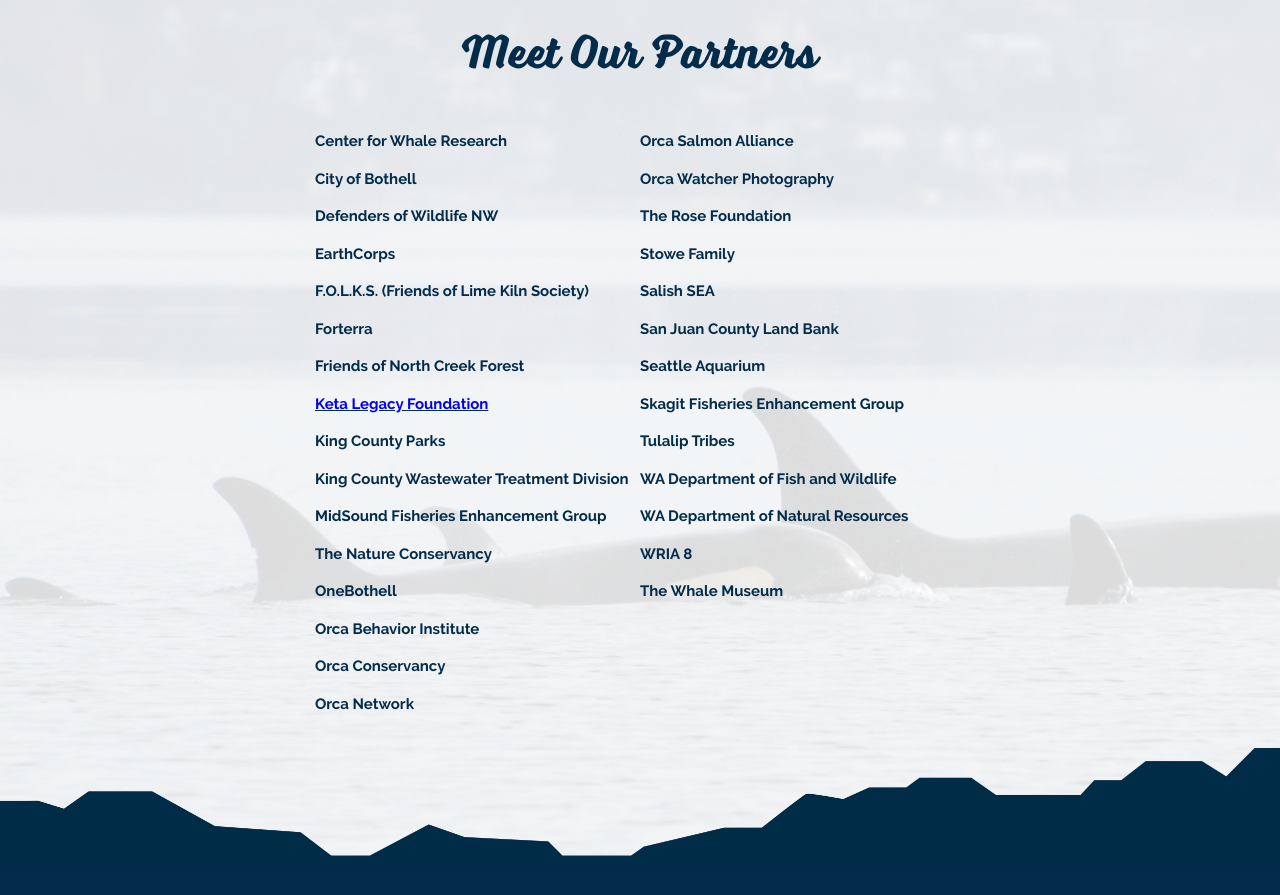
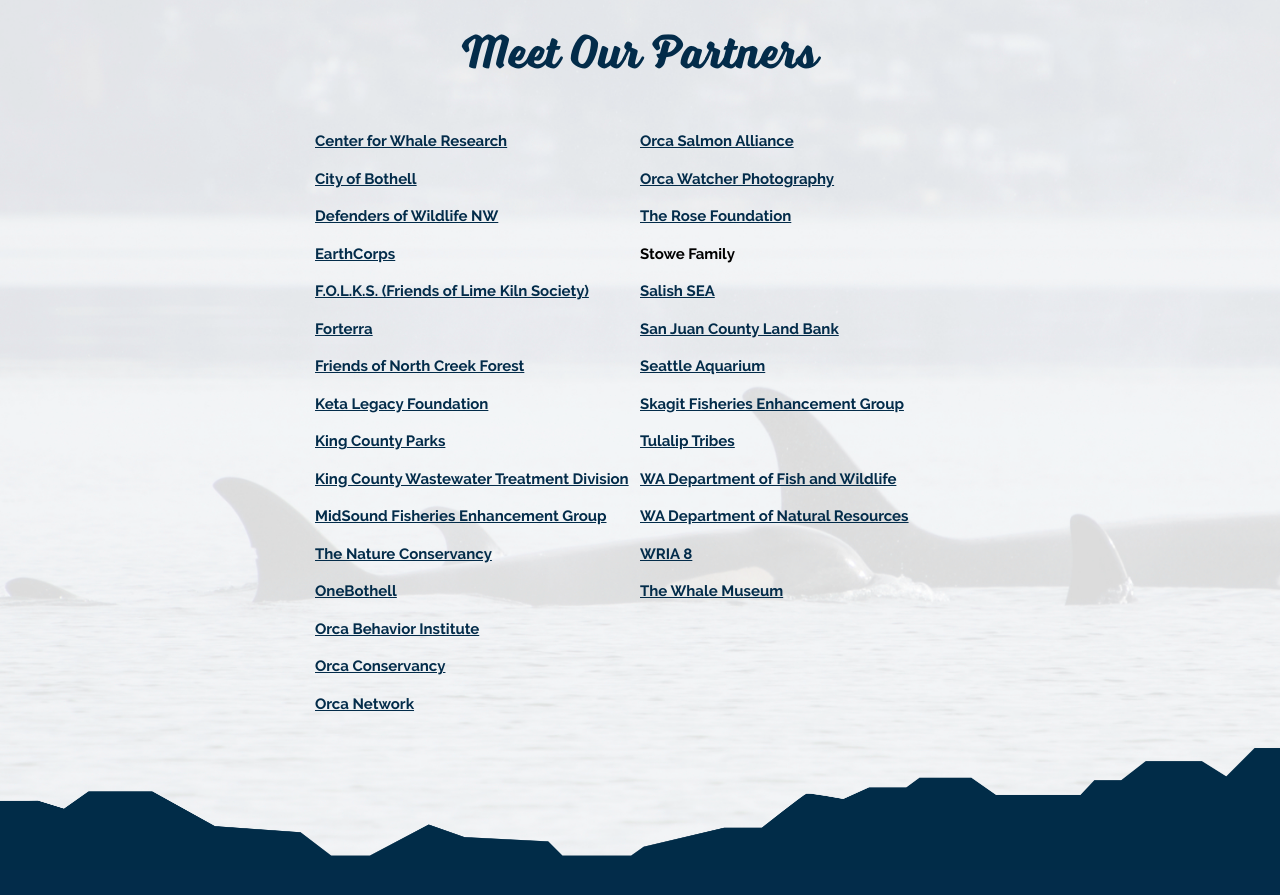
Before and after one commit to jeffbrowndev/whale-scout, a Next.js app: page /team in a window 1280 px wide. Shown: the part 8680-9575 px from the top of the page. Built offline with nearby package versions, Linux system fonts and the light colour scheme.

Commit message:
Adds links

```diff
--- a/pages/team.js
+++ b/pages/team.js
@@ -177,41 +177,41 @@
       <div className={styles.line} />
       <div className={styles.supporters}>
         <ul>
-          <li>Center for Whale Research</li>
-          <li>City of Bothell</li>
-          <li>Defenders of Wildlife NW</li>
-          <li>EarthCorps</li>
-          <li>F.O.L.K.S. (Friends of Lime Kiln Society)</li>
-          <li>Forterra</li>
-          <li>Friends of North Creek Forest</li>
-          <li><Link href={"https://ketalegacy.org/"} target='_blank'>Keta Legacy Foundation</Link></li>
+          <li><Link className={styles.supporter_link} href={"https://www.whaleresearch.com/"} target='_blank'>Center for Whale Research</Link></li>
+          <li><Link className={styles.supporter_link} href={"https://www.bothellwa.gov/"} target='_blank'>City of Bothell</Link></li>
+          <li><Link className={styles.supporter_link} href={"https://defenders.org/"} target='_blank'>Defenders of Wildlife NW</Link></li>
+          <li><Link className={styles.supporter_link} href={"https://www.earthcorps.org/"} target='_blank'>EarthCorps</Link></li>
+          <li><Link className={styles.supporter_link} href={"https://folkssji.org/"} target='_blank'>F.O.L.K.S. (Friends of Lime Kiln Society)</Link></li>
+          <li><Link className={styles.supporter_link} href={"https://forterra.org/"} target='_blank'>Forterra</Link></li>
+          <li><Link className={styles.supporter_link} href={"https://www.friendsnorthcreekforest.org/"} target='_blank'>Friends of North Creek Forest</Link></li>
+          <li><Link className={styles.supporter_link} href={"https://ketalegacy.org/"} target='_blank'>Keta Legacy Foundation</Link></li>
         </ul>
         <ul>
-          <li>King County Parks</li>
-          <li>King County Wastewater Treatment Division</li>
-          <li>MidSound Fisheries Enhancement Group</li>
-          <li>The Nature Conservancy</li>
-          <li>OneBothell</li>
-          <li>Orca Behavior Institute</li>
-          <li>Orca Conservancy</li>
-          <li>Orca Network</li>
+          <li><Link className={styles.supporter_link} href={"https://kingcounty.gov/en/dept/dnrp/nature-recreation/parks-recreation/king-county-parks"} target='_blank'>King County Parks</Link></li>
+          <li><Link className={styles.supporter_link} href={"https://kingcounty.gov/en/dept/dnrp/waste-services/wastewater-treatment/about"} target='_blank'>King County Wastewater Treatment Division</Link></li>
+          <li><Link className={styles.supporter_link} href={"https://www.midsoundfisheries.org/"} target='_blank'>MidSound Fisheries Enhancement Group</Link></li>
+          <li><Link className={styles.supporter_link} href={"https://www.nature.org/en-us/about-us/where-we-work/united-states/washington/"} target='_blank'>The Nature Conservancy</Link></li>
+          <li><Link className={styles.supporter_link} href={"https://onebothell.org/"} target='_blank'>OneBothell</Link></li>
+          <li><Link className={styles.supporter_link} href={"https://orcabehaviorinstitute.org/"} target='_blank'>Orca Behavior Institute</Link></li>
+          <li><Link className={styles.supporter_link} href={"https://www.orcaconservancy.org/?gad_source=1&gclid=CjwKCAjwufq2BhAmEiwAnZqw8jYcefe7kEMwQkwHft76_f64O-YHiuPSiLTBT_AhTTr_PKakjOU3fhoCBpAQAvD_BwE"} target='_blank'>Orca Conservancy</Link></li>
+          <li><Link className={styles.supporter_link} href={"https://www.orcanetwork.org/"} target='_blank'>Orca Network</Link></li>
         </ul>
         <ul>
-          <li>Orca Salmon Alliance</li>
-          <li>Orca Watcher Photography</li>
-          <li>The Rose Foundation</li>
+          <li><Link className={styles.supporter_link} href={"https://www.orcamonth.com/osa"} target='_blank'>Orca Salmon Alliance</Link></li>
+          <li><Link className={styles.supporter_link} href={"http://www.orcawatcher.com/"} target='_blank'>Orca Watcher Photography</Link></li>
+          <li><Link className={styles.supporter_link} href={"https://rosefdn.org/"} target='_blank'>The Rose Foundation</Link></li>
           <li>Stowe Family</li>
-          <li>Salish SEA</li>
-          <li>San Juan County Land Bank</li>
-          <li>Seattle Aquarium</li>
-          <li>Skagit Fisheries Enhancement Group</li>
+          <li><Link className={styles.supporter_link} href={"https://whalemuseum.org/pages/salish-sea-association-of-marine-naturalists"} target='_blank'>Salish SEA</Link></li>
+          <li><Link className={styles.supporter_link} href={"https://sjclandbank.org/"} target='_blank'>San Juan County Land Bank</Link></li>
+          <li><Link className={styles.supporter_link} href={"https://www.seattleaquarium.org/"} target='_blank'>Seattle Aquarium</Link></li>
+          <li><Link className={styles.supporter_link} href={"https://www.skagitfisheries.org/"} target='_blank'>Skagit Fisheries Enhancement Group</Link></li>
         </ul>
         <ul>
-          <li>Tulalip Tribes</li>
-          <li>WA Department of Fish and Wildlife</li>
-          <li>WA Department of Natural Resources</li>
-          <li>WRIA 8</li>
-          <li>The Whale Museum</li>
+          <li><Link className={styles.supporter_link} href={"https://www.tulaliptribes-nsn.gov/"} target='_blank'>Tulalip Tribes</Link></li>
+          <li><Link className={styles.supporter_link} href={"https://wdfw.wa.gov/"} target='_blank'>WA Department of Fish and Wildlife</Link></li>
+          <li><Link className={styles.supporter_link} href={"https://www.dnr.wa.gov/"} target='_blank'>WA Department of Natural Resources</Link></li>
+          <li><Link className={styles.supporter_link} href={"https://www.govlink.org/watersheds/8/default.aspx"} target='_blank'>WRIA 8</Link></li>
+          <li><Link className={styles.supporter_link} href={"https://whalemuseum.org/"} target='_blank'>The Whale Museum</Link></li>
         </ul>
       </div>
     </div>
--- a/styles/team.module.scss
+++ b/styles/team.module.scss
@@ -74,9 +74,11 @@
     ul {
       li {
         font-family: $raleway-bold;
-        color: $blue;
         line-height: 2.5;
         font-size: 15px;
+        .supporter_link {
+          color: $blue;
+        }
       }
     }
     @include mQ(1350px) {
```
